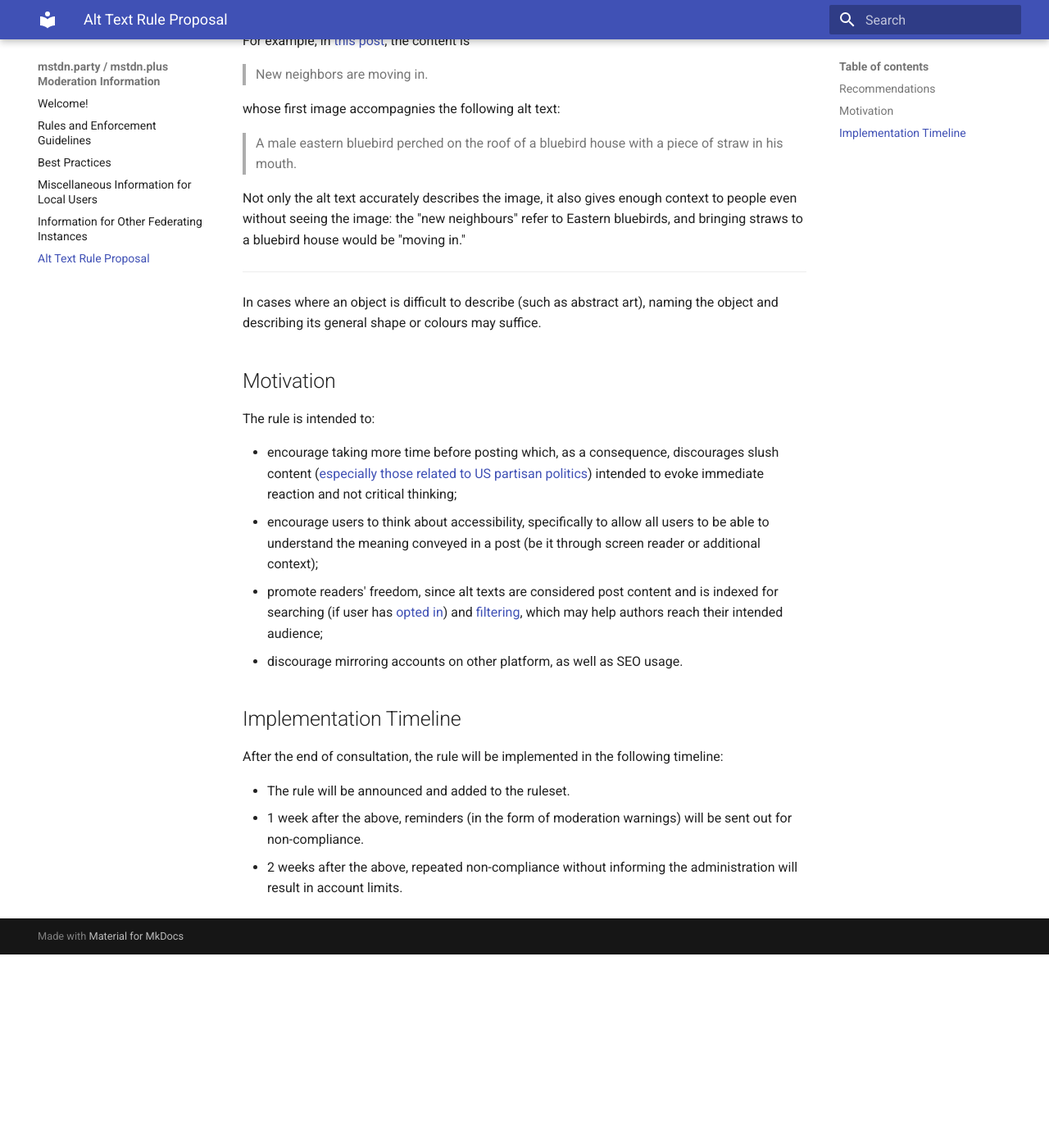
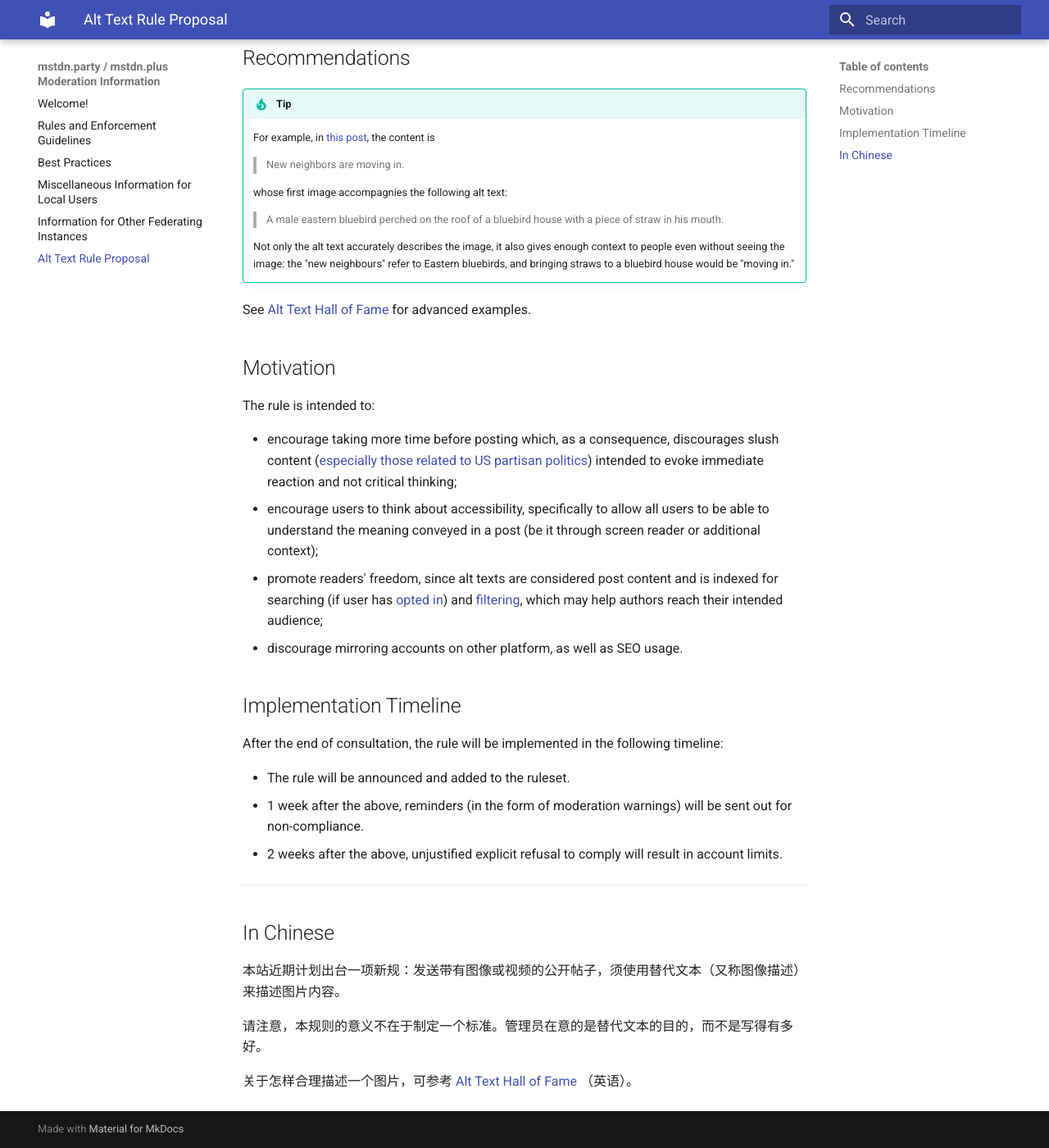
Before and after one commit to austinhuang0131/mstdn-party-plus, an MkDocs documentation site: the page built from docs/alt-text.md, in a window 1280 px wide and 1400 px high, scrolled down 753 px. Shown: the whole window at 82% size. Built offline with MkDocs 1.6.1 and Material for MkDocs 9.7.7, drawn with Linux system fonts in a browser that asks for light colours; before the commit the page ends 1917 px from its top, so only the background shows below that; some of the changed text lies outside the part shown.

Commit message:
alt text more stuff

```diff
--- a/docs/alt-text.md
+++ b/docs/alt-text.md
@@ -14,21 +14,23 @@
 
 Exceptions to the rule can be considered in situations where compliance may introduce an undue burden, eg. in case of disability. The administration will try to infer those exceptions, but it may be necessary to declare them explicitly.
 
+Generally, the enforcement would be dependent on the post's intended reach; that is, personal ramblings is unlikely to be as actively enforced as opinions on popular subjects, for example.
+
 ## Recommendations
 
-For example, in [this post](https://mstdn.party/@benbloodworth/112044379936996494), the content is
+!!! tip
 
-> New neighbors are moving in.
+    For example, in [this post](https://mstdn.party/@benbloodworth/112044379936996494), the content is
 
-whose first image accompagnies the following alt text:
+    > New neighbors are moving in.
 
-> A male eastern bluebird perched on the roof of a bluebird house with a piece of straw in his mouth.
+    whose first image accompagnies the following alt text:
 
-Not only the alt text accurately describes the image, it also gives enough context to people even without seeing the image: the "new neighbours" refer to Eastern bluebirds, and bringing straws to a bluebird house would be "moving in."
+    > A male eastern bluebird perched on the roof of a bluebird house with a piece of straw in his mouth.
 
----
+    Not only the alt text accurately describes the image, it also gives enough context to people even without seeing the image: the "new neighbours" refer to Eastern bluebirds, and bringing straws to a bluebird house would be "moving in."
 
-In cases where an object is difficult to describe (such as abstract art), naming the object and describing its general shape or colours may suffice.
+See [Alt Text Hall of Fame](https://alttexthalloffame.org/en/) for advanced examples.
 
 ## Motivation
 
@@ -45,4 +47,14 @@
 
 * The rule will be announced and added to the ruleset.
 * 1 week after the above, reminders (in the form of moderation warnings) will be sent out for non-compliance.
-* 2 weeks after the above, repeated non-compliance without informing the administration will result in account limits.
+* 2 weeks after the above, unjustified explicit refusal to comply will result in account limits.
+
+---
+
+## In Chinese
+
+本站近期计划出台一项新规：发送带有图像或视频的公开帖子，须使用替代文本（又称图像描述）来描述图片内容。
+
+请注意，本规则的意义不在于制定一个标准。管理员在意的是替代文本的目的，而不是写得有多好。
+
+关于怎样合理描述一个图片，可参考 [Alt Text Hall of Fame](https://alttexthalloffame.org/en/) （英语）。
```
